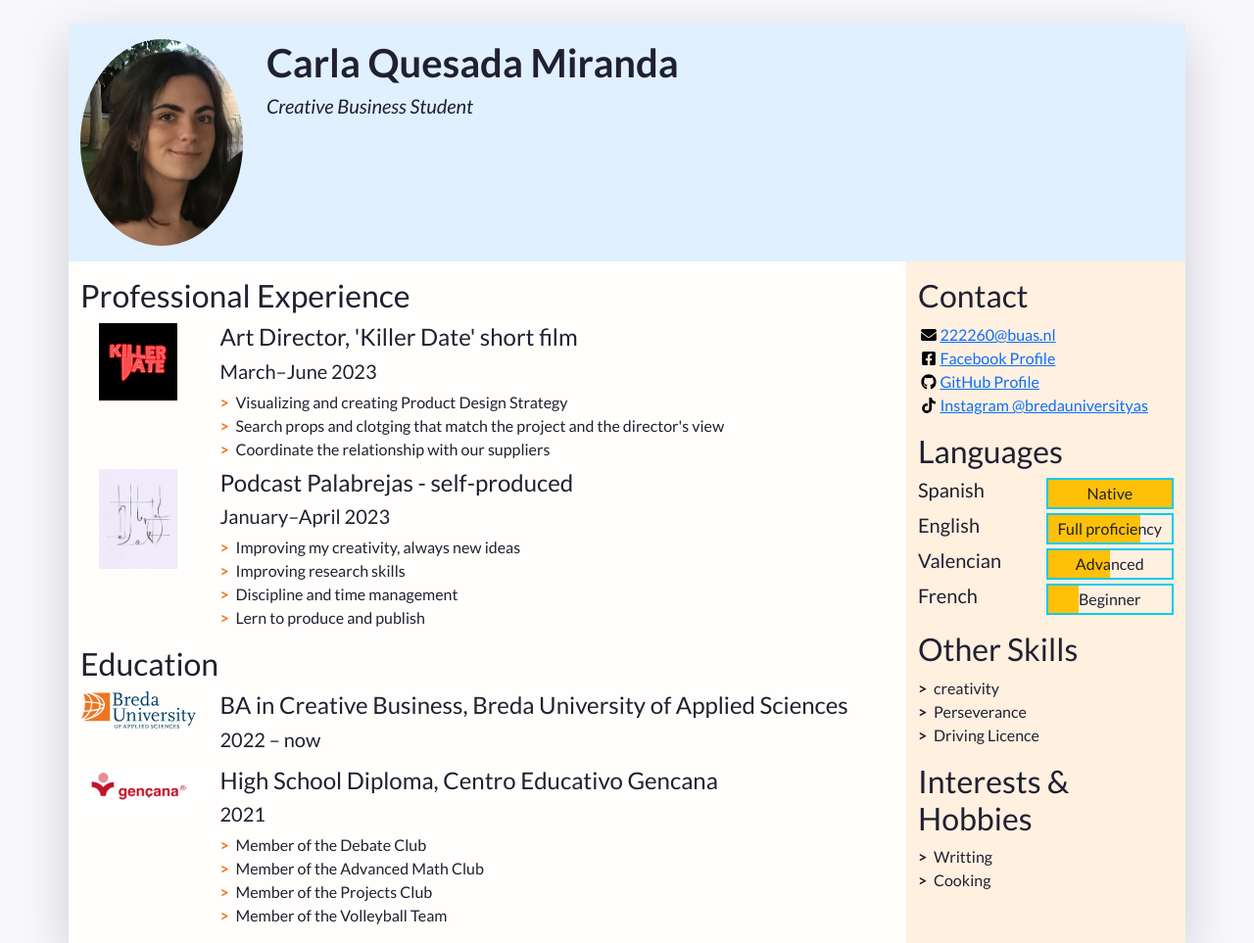
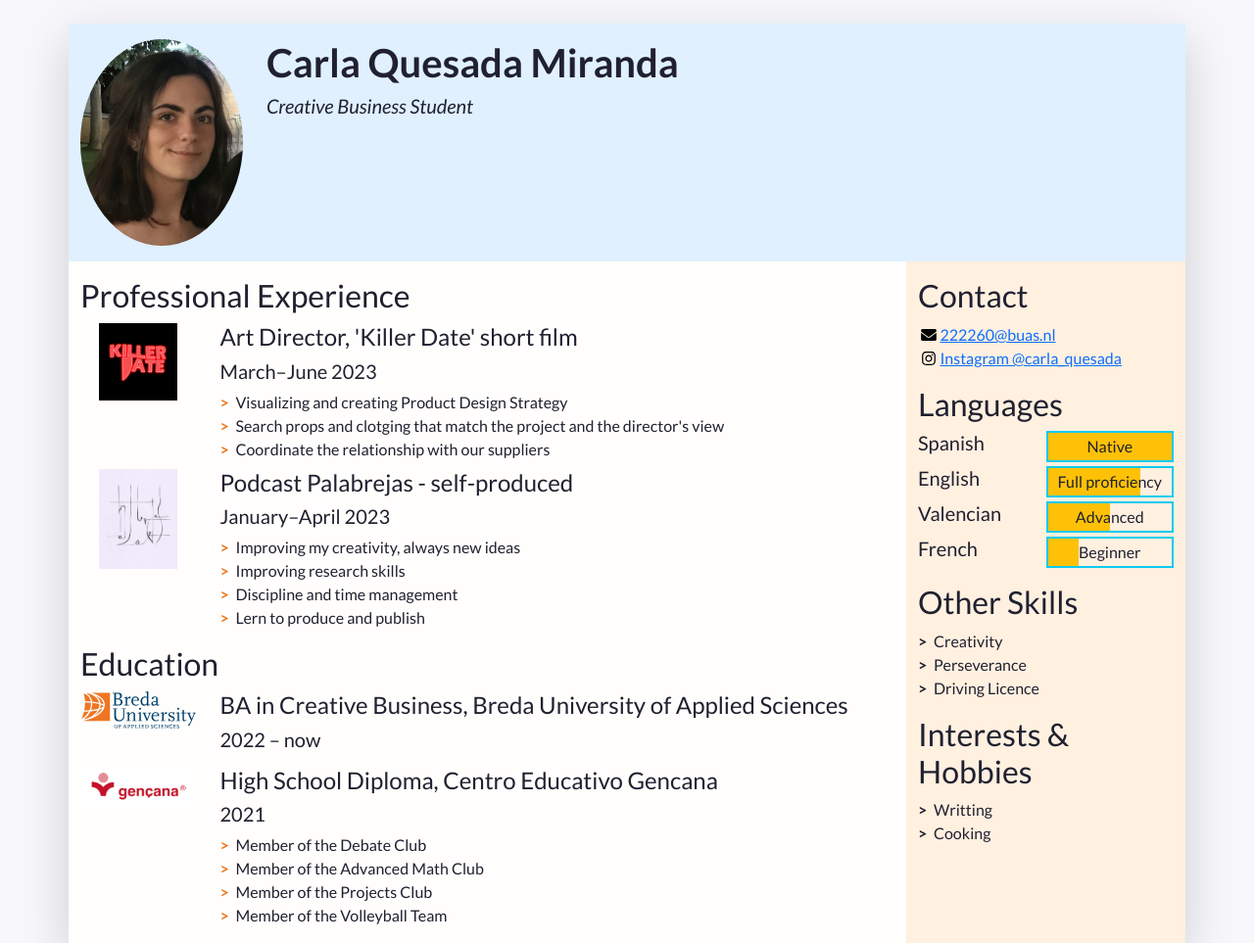
Before and after one commit to CarlaQues/my-CV, a plain HTML site: page index.html in a window 1280 px wide. Shown: the top 963 px of the page at 98% size. Drawn offline with nearby package versions, Linux system fonts and the light colour scheme.

Commit message:
contact update

```diff
--- a/index.html
+++ b/index.html
@@ -174,27 +174,15 @@
             -->
             <ul class="contact-list list-unstyled">
               <li class="contact-item">
-                <a class="d-flex align-items-center" href="mailto:email@buas.nl" target="_blank">
+                <a class="d-flex align-items-center" href="mailto:222260@buas.nl" target="_blank">
                   <img class="contact-icon" src="images/icons/envelope.svg" alt="Email">
                   222260@buas.nl
                 </a>
               </li>
               <li class="contact-item">
-                <a class="d-flex align-items-center" href="https://facebook.com/" target="_blank">
-                  <img class="contact-icon" src="images/icons/facebook.svg" alt="Facebook">
-                  Facebook Profile
-                </a>
-              </li>
-              <li class="contact-item">
-                <a class="d-flex align-items-center" href="https://github.com/" target="_blank">
-                  <img class="contact-icon" src="images/icons/github.svg" alt="LinkedIn">
-                  GitHub Profile
-                </a>
-              </li>
-              <li class="contact-item">
-                <a class="d-flex align-items-center" href="https://www.tiktok.com/@bredauniversityas" target="_blank">
-                  <img class="contact-icon" src="images/icons/tiktok.svg" alt="Mobile Phone">
-                  Instagram @bredauniversityas
+                <a class="d-flex align-items-center" href="https://www.instagram.com/carla_quesada?igsh=amVxdXo2OXEweTlp&utm_source=qr" target="_blank">
+                  <img class="contact-icon" src="images/icons/instagram.svg" alt="Instagram logo">
+                  Instagram @carla_quesada
                 </a>
               </li>
             </ul>
@@ -246,7 +234,7 @@
           <section class="my-3 aside-section">
             <h2>Other Skills</h2>
             <ul class="skill-list list-unstyled">
-              <li class="skill-item">creativity</li>
+              <li class="skill-item">Creativity</li>
               <li class="skill-item">Perseverance</li>
               <li class="skill-item">Driving Licence</li>
             </ul>
```
